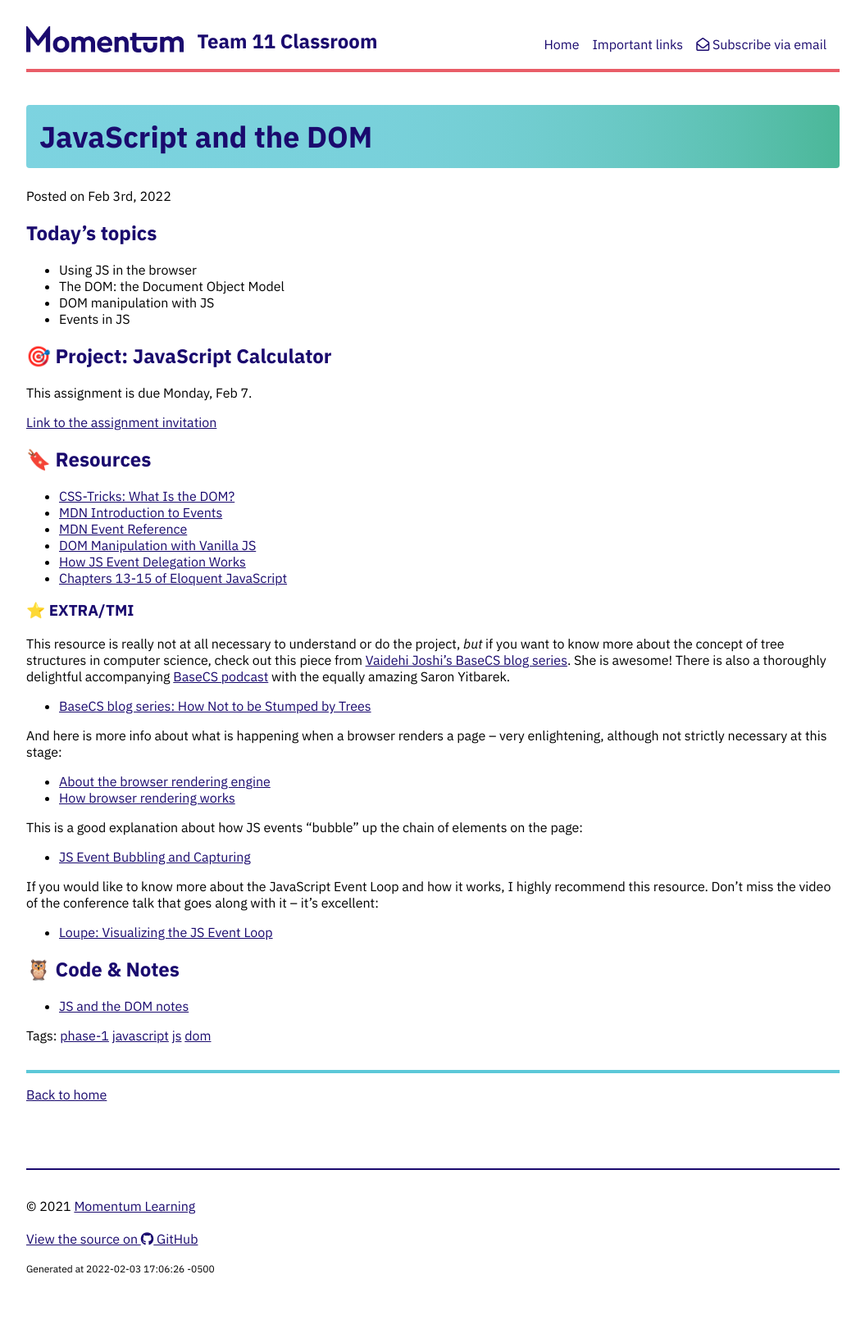
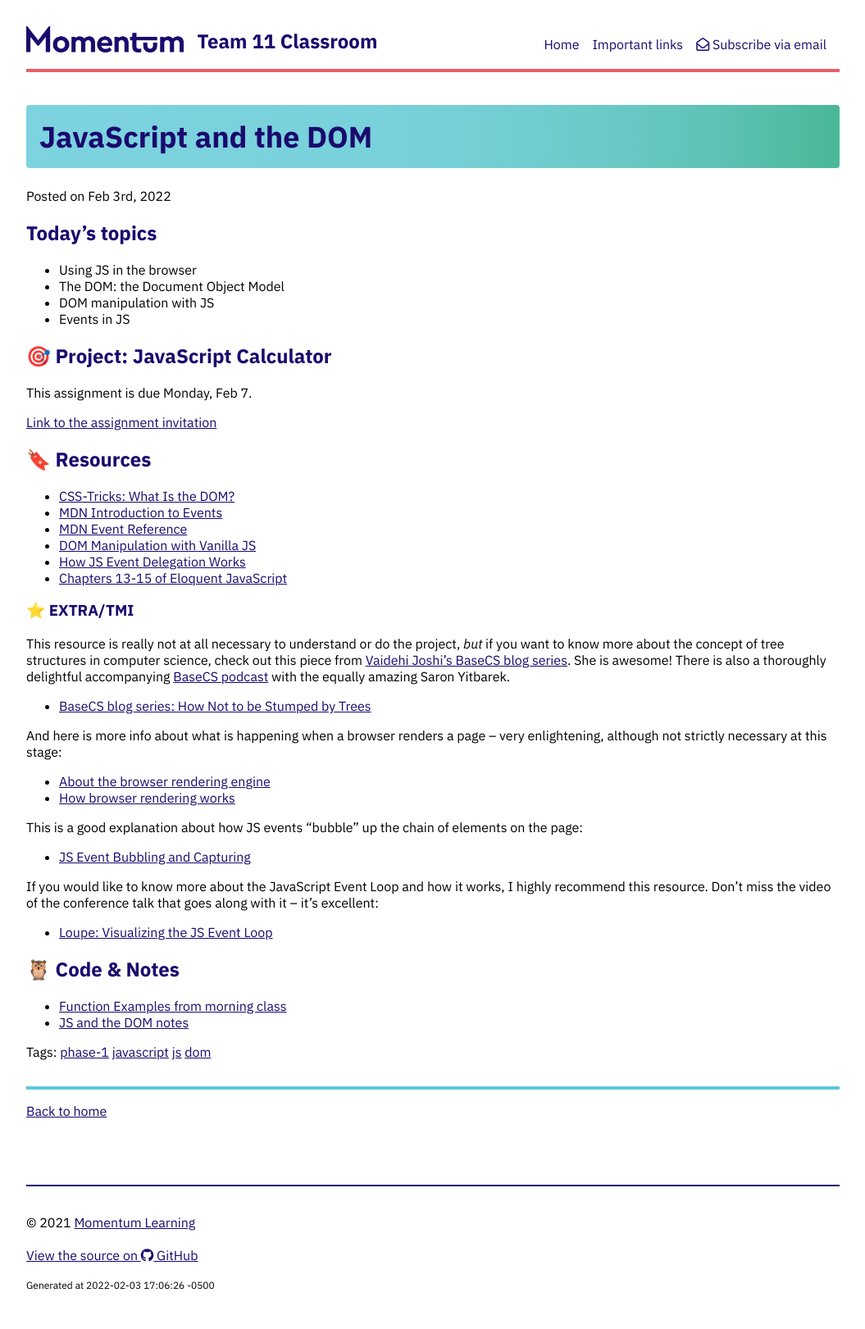
Before and after one commit to Momentum-Team-15/momentum-team-15.github.io, a Jekyll site: the page built from _posts/2022-02-03-js-dom.md, in a window 1280 px wide. Shown: the whole page at 82% size, without its empty margins (112-1167 px from the left). Built offline with Jekyll 4.4.1, drawn with Linux system fonts in a browser that asks for light colours; nearby versions of some CDN libraries.

Commit message:
Add examples from morning class

```diff
--- a/_posts/2022-02-03-js-dom.md
+++ b/_posts/2022-02-03-js-dom.md
@@ -47,4 +47,5 @@ If you would like to know more about the JavaScript Event Loop and how it works,
 
 ## 🦉 Code & Notes
 
+- [Function Examples from morning class](https://github.com/Momentum-Team-11/example-js-functions)
 - [JS and the DOM notes](https://github.com/Momentum-Team-11/notes/blob/main/js-dom.md)
```
